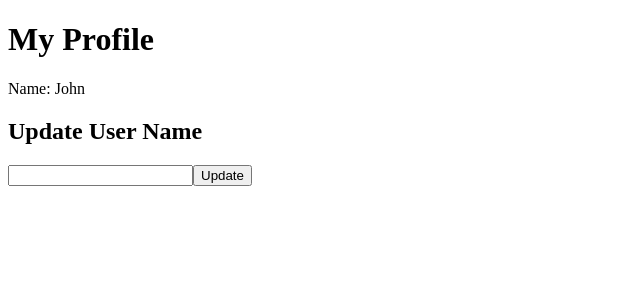
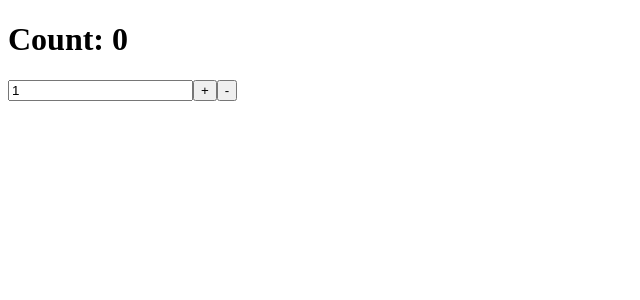
Before and after one commit to jfitzpatrick6/react-demos, a React (Vite) app: page / in a window 1280 px wide. Shown: the top 300 px of the page, without its empty margins (0-640 px from the left). Built offline with nearby package versions, Linux system fonts and the light colour scheme.

Commit message:
UseReducer Challenge, plus a little extra.

```diff
--- a/src/App.jsx
+++ b/src/App.jsx
@@ -40,14 +40,15 @@ import { createContext } from "react";
 import {UserProvider} from './components/UserContext.jsx';
 import UpdateUser from './components/UpdateUser.jsx'
 import UserProfile from './components/UserProfile.jsx';
+import {useReducer} from "react";
+import CounterUseReducer from './components/CounterUseReducer.jsx';
 
 const App = () => {
-    return (
-      <UserProvider>
-	<UserProfile/>
-	<UpdateUser/>
-      </UserProvider>
-    )
+  return (
+    <div>
+      <CounterUseReducer/>
+    </div>
+  )
 }
 
 export default App;
--- /dev/null
+++ b/src/components/CounterUseReducer.jsx
@@ -0,0 +1,20 @@
+import {useReducer, useState} from "react";
+import {reducer} from './counterReducer.js';
+
+const initialState = {count: 0};
+
+const CounterUseReducer = () => {
+  const [state, dispatch] = useReducer(reducer, initialState);
+  const [amount, changeAmount] = useState('1');
+
+  return <div>
+    <h1> Count: {state.count}</h1>
+    <input type="number" value={amount} onChange={(e) => changeAmount(e.target.value)}/>
+    <button onClick={() => {
+      dispatch({type: 'increment', amount: parseInt(amount)})}}>+</button>
+    <button onClick={() => {
+      dispatch({type: 'decrement', amount: parseInt(amount)})}}>-</button>
+  </div>
+}
+
+export default CounterUseReducer;
--- /dev/null
+++ b/src/components/counterReducer.js
@@ -0,0 +1,11 @@
+
+export const reducer = (state, action) => {
+  switch (action.type){
+    case 'increment':
+      return {...state, count: state.count + action.amount};
+    case 'decrement':
+      return {...state, count: state.count - action.amount};
+    default:
+      return state;
+  }
+}
```
